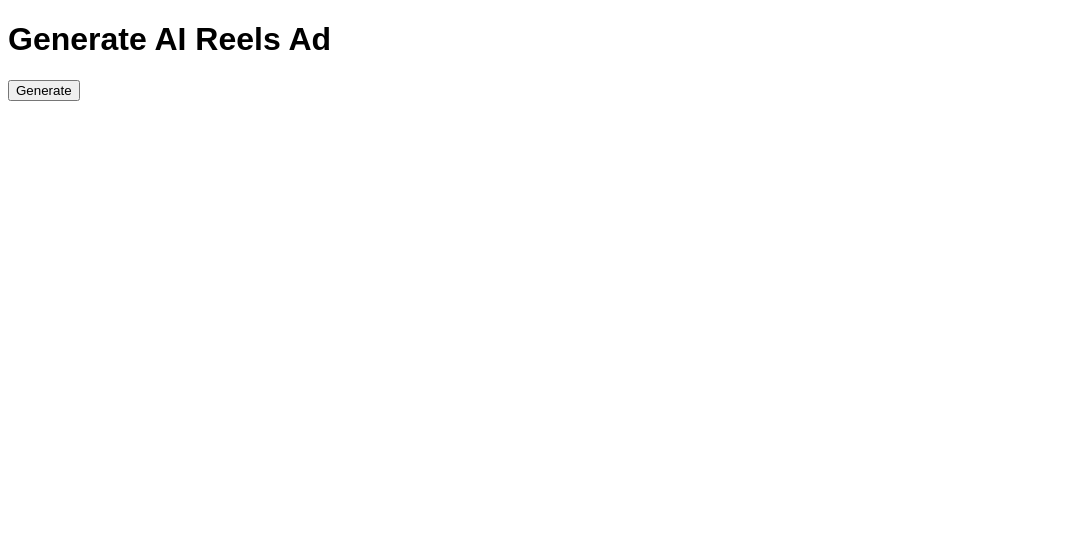
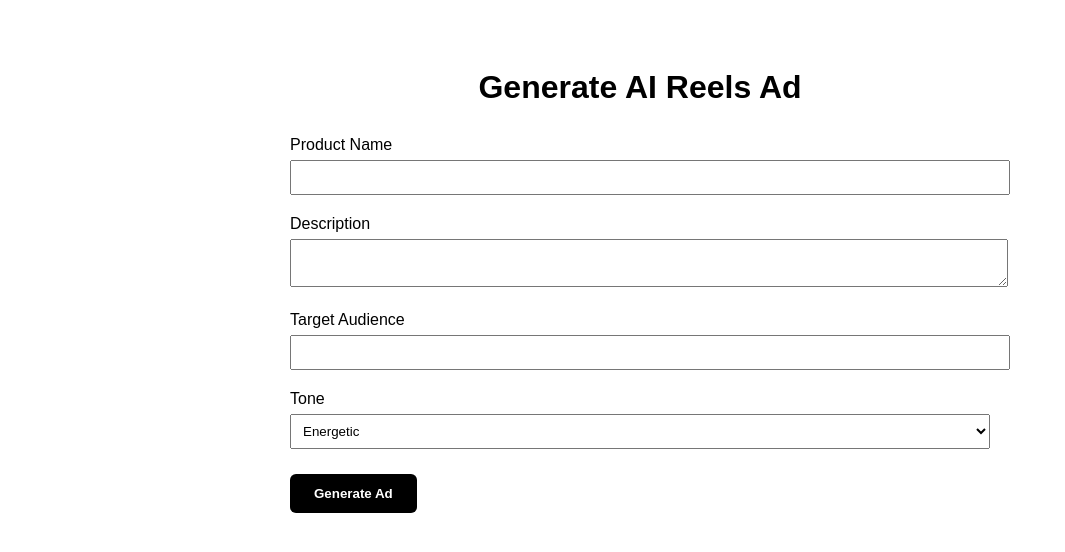
Before and after one commit to hundessa999/REELFORGE-, a Next.js app: page /generate in a window 1280 px wide. Shown: the top 552 px of the page, without its empty margins (0-1065 px from the left). Built offline with nearby package versions, Linux system fonts and the light colour scheme.

Commit message:
Update generate.tsx

```diff
--- a/pages/generate.tsx
+++ b/pages/generate.tsx
@@ -2,17 +2,22 @@ import { useState } from "react";
 import axios from "axios";
 
 export default function GeneratePage() {
+  // 1. All inputs declared with useState
   const [productName, setProductName] = useState<string>("");
   const [description, setDescription] = useState<string>("");
   const [targetAudience, setTargetAudience] = useState<string>("");
   const [tone, setTone] = useState<string>("Energetic");
+
+  // 2. Result and error state
   const [result, setResult] = useState<string>("");
   const [error, setError] = useState<string>("");
   const [loading, setLoading] = useState<boolean>(false);
 
+  // 3. Generate button handler
   const handleGenerate = async () => {
     setLoading(true);
     setError("");
+    setResult("");
     try {
       const res = await axios.post("/api/generate", {
         productName,
@@ -33,13 +38,85 @@ export default function GeneratePage() {
   };
 
   return (
-    <div>
-      <h1>Generate AI Reels Ad</h1>
-      {/* Form inputs here, bind to setProductName, setDescription, etc. */}
-      <button onClick={handleGenerate}>Generate</button>
-      {loading && <p>Loading...</p>}
-      {error && <p style={{ color: "red" }}>{error}</p>}
-      {result && <div>{result}</div>}
-    </div>
+    <main style={{ maxWidth: 700, margin: "0 auto", padding: "40px 20px" }}>
+      <h1 style={{ fontSize: 32, fontWeight: 700, textAlign: "center" }}>
+        Generate AI Reels Ad
+      </h1>
+
+      <div style={{ marginTop: 30 }}>
+        <label>
+          Product Name
+          <input
+            type="text"
+            value={productName}
+            onChange={(e) => setProductName(e.target.value)}
+            style={{ width: "100%", padding: 8, marginTop: 6 }}
+          />
+        </label>
+
+        <label style={{ display: "block", marginTop: 20 }}>
+          Description
+          <textarea
+            value={description}
+            onChange={(e) => setDescription(e.target.value)}
+            style={{ width: "100%", padding: 8, marginTop: 6 }}
+          />
+        </label>
+
+        <label style={{ display: "block", marginTop: 20 }}>
+          Target Audience
+          <input
+            type="text"
+            value={targetAudience}
+            onChange={(e) => setTargetAudience(e.target.value)}
+            style={{ width: "100%", padding: 8, marginTop: 6 }}
+          />
+        </label>
+
+        <label style={{ display: "block", marginTop: 20 }}>
+          Tone
+          <select
+            value={tone}
+            onChange={(e) => setTone(e.target.value)}
+            style={{ width: "100%", padding: 8, marginTop: 6 }}
+          >
+            <option>Energetic</option>
+            <option>Professional</option>
+            <option>Casual</option>
+          </select>
+        </label>
+
+        <button
+          onClick={handleGenerate}
+          style={{
+            marginTop: 25,
+            padding: "12px 24px",
+            backgroundColor: "#000",
+            color: "#fff",
+            border: "none",
+            borderRadius: 6,
+            cursor: "pointer",
+            fontWeight: 600,
+          }}
+          disabled={loading}
+        >
+          {loading ? "Generating..." : "Generate Ad"}
+        </button>
+
+        {error && <p style={{ color: "red", marginTop: 12 }}>{error}</p>}
+        {result && (
+          <div
+            style={{
+              marginTop: 20,
+              padding: 16,
+              backgroundColor: "#f6f6f6",
+              borderRadius: 8,
+            }}
+          >
+            {result}
+          </div>
+        )}
+      </div>
+    </main>
   );
 }
```
